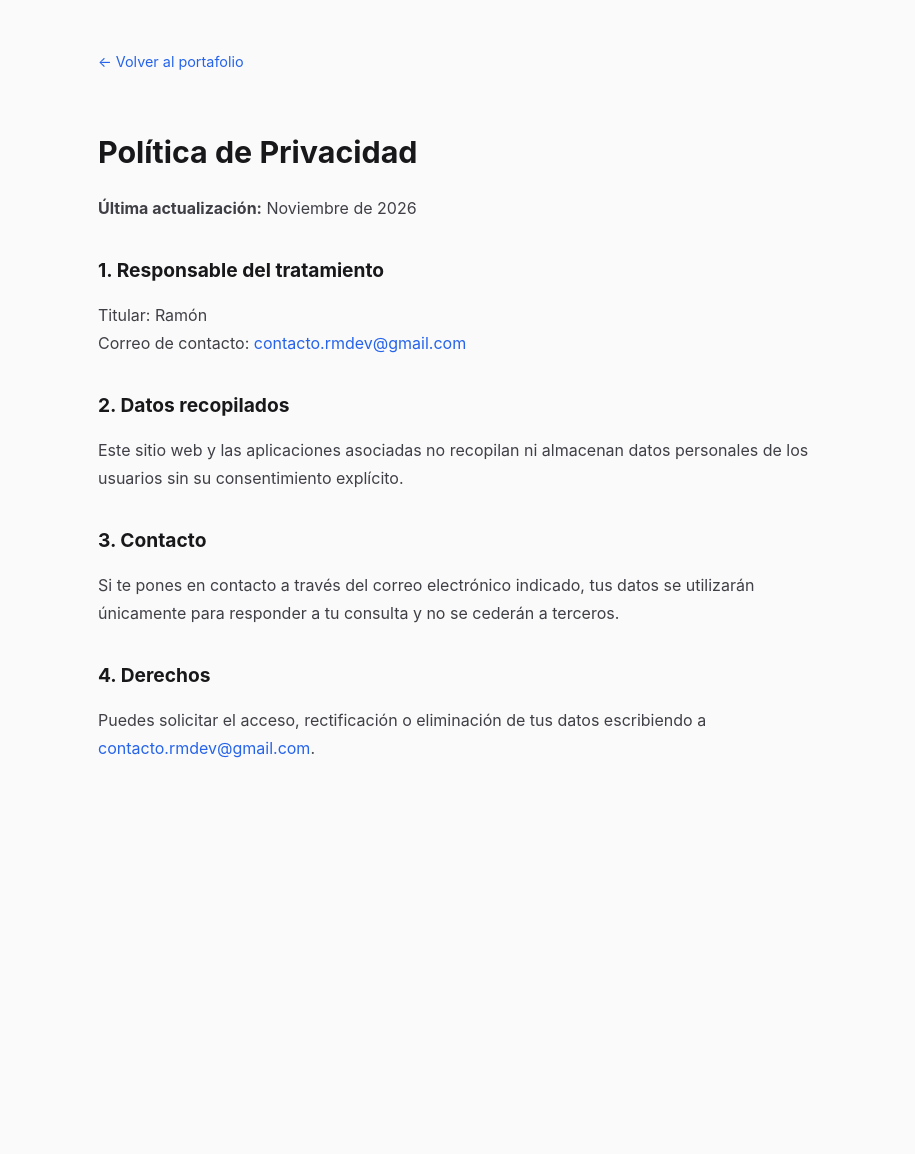
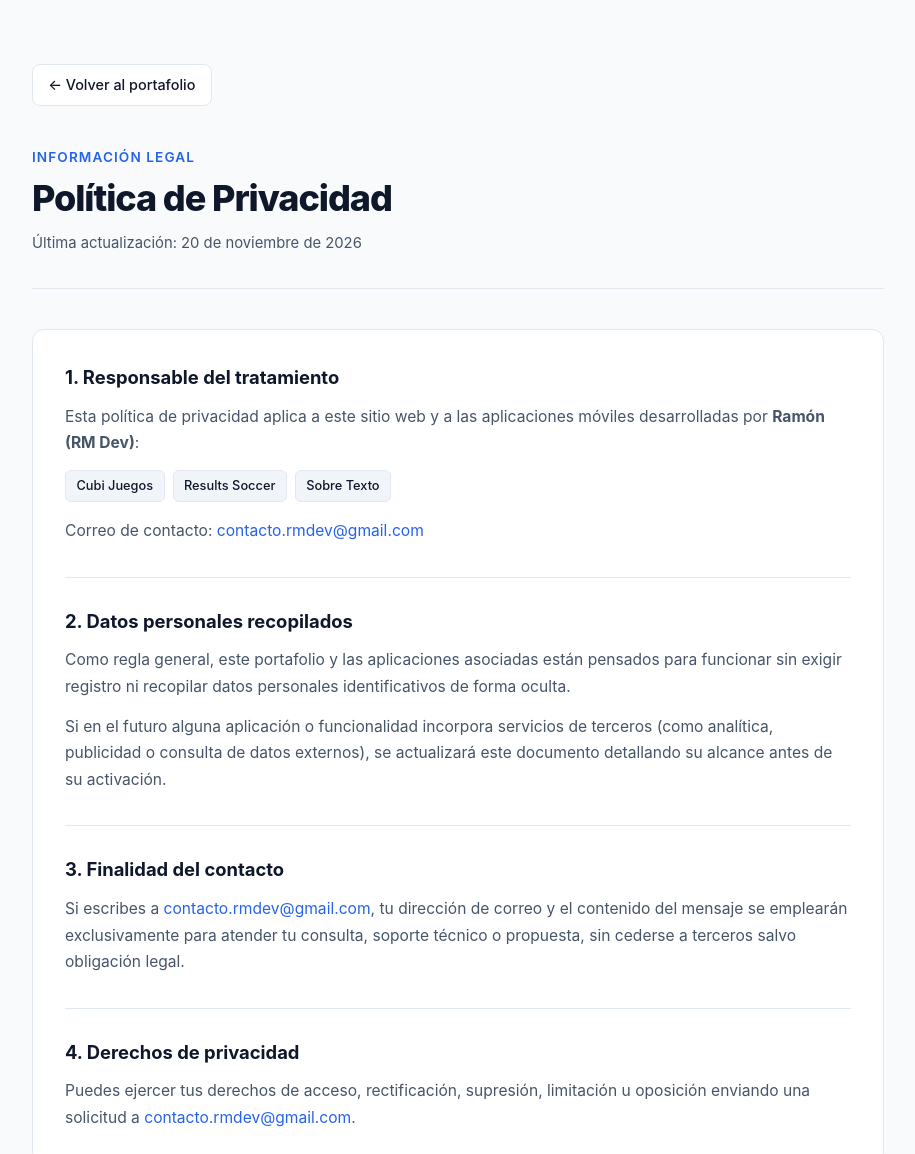
Before and after one commit to rmdevcontacto/rmdevcontacto.github.io, a plain HTML site: page privacidad.html in a window 1280 px wide. Shown: the top 1154 px of the page, without its empty margins (182-1097 px from the left). Before the commit the page ends 826 px from the top, so only its background shows below. Drawn offline with Linux system fonts and the light colour scheme.

Commit message:
Update privacidad.html

```diff
--- a/privacidad.html
+++ b/privacidad.html
@@ -3,43 +3,237 @@
 <head>
   <meta charset="UTF-8" />
   <meta name="viewport" content="width=device-width, initial-scale=1.0" />
-  <title>Política de Privacidad — Ramón</title>
+  <title>Política de Privacidad — Ramón · RM Dev</title>
+  <meta name="description" content="Política de privacidad de Ramón (RM Dev) y sus aplicaciones para Android: Cubi Juegos, Results Soccer y Sobre Texto." />
   <style>
+    :root {
+      --bg: #f8fafc;
+      --surface: #ffffff;
+      --text: #0f172a;
+      --muted: #475569;
+      --border: #e2e8f0;
+      --accent: #2563eb;
+      --accent-hover: #1d4ed8;
+      --tag-bg: #f1f5f9;
+    }
+
+    @media (prefers-color-scheme: dark) {
+      :root {
+        --bg: #0b0f19;
+        --surface: #111827;
+        --text: #f8fafc;
+        --muted: #94a3b8;
+        --border: #1e293b;
+        --accent: #3b82f6;
+        --accent-hover: #60a5fa;
+        --tag-bg: #1e293b;
+      }
+    }
+
+    * { box-sizing: border-box; margin: 0; padding: 0; }
+
     body {
-      font-family: -apple-system, BlinkMacSystemFont, "Segoe UI", Roboto, sans-serif;
-      background: #fafafa;
-      color: #18181b;
+      font-family: -apple-system, BlinkMacSystemFont, "Segoe UI", Roboto, Inter, sans-serif;
+      background: var(--bg);
+      color: var(--text);
       line-height: 1.7;
-      max-width: 720px;
+      max-width: 900px;
       margin: 0 auto;
-      padding: 3rem 1.5rem;
+      padding: 4rem 1.5rem 3rem;
     }
-    h1 { font-size: 1.9rem; margin-bottom: 0.5rem; }
-    h2 { font-size: 1.2rem; margin-top: 2rem; margin-bottom: 0.5rem; }
-    p { color: #3f3f46; margin-bottom: 1rem; }
-    a { color: #2563eb; text-decoration: none; }
-    a:hover { text-decoration: underline; }
-    .back { display: inline-block; margin-bottom: 2rem; font-size: 0.9rem; }
+
+    .back-link {
+      display: inline-flex;
+      align-items: center;
+      gap: 0.4rem;
+      padding: 0.5rem 0.95rem;
+      border-radius: 8px;
+      font-size: 0.9rem;
+      font-weight: 500;
+      text-decoration: none;
+      border: 1px solid var(--border);
+      background: var(--surface);
+      color: var(--text);
+      margin-bottom: 2.5rem;
+      transition: border-color 0.15s ease, transform 0.15s ease;
+    }
+
+    .back-link:hover {
+      border-color: var(--accent);
+      transform: translateY(-1px);
+    }
+
+    header {
+      margin-bottom: 2.5rem;
+      padding-bottom: 2rem;
+      border-bottom: 1px solid var(--border);
+    }
+
+    .eyebrow {
+      font-size: 0.85rem;
+      font-weight: 600;
+      text-transform: uppercase;
+      letter-spacing: 0.08em;
+      color: var(--accent);
+      margin-bottom: 0.5rem;
+    }
+
+    h1 {
+      font-size: 2.25rem;
+      font-weight: 800;
+      letter-spacing: -0.03em;
+      line-height: 1.15;
+    }
+
+    .meta {
+      margin-top: 0.75rem;
+      color: var(--muted);
+      font-size: 0.925rem;
+    }
+
+    .doc-card {
+      background: var(--surface);
+      border: 1px solid var(--border);
+      border-radius: 12px;
+      padding: 2rem;
+    }
+
+    section + section {
+      margin-top: 2rem;
+      padding-top: 1.75rem;
+      border-top: 1px solid var(--border);
+    }
+
+    h2 {
+      font-size: 1.15rem;
+      font-weight: 700;
+      margin-bottom: 0.65rem;
+      color: var(--text);
+    }
+
+    p {
+      color: var(--muted);
+      font-size: 0.975rem;
+      margin-bottom: 0.85rem;
+    }
+
+    p:last-child {
+      margin-bottom: 0;
+    }
+
+    .apps-list {
+      display: flex;
+      gap: 0.5rem;
+      flex-wrap: wrap;
+      margin-top: 0.75rem;
+    }
+
+    .app-pill {
+      font-size: 0.8rem;
+      font-weight: 500;
+      background: var(--tag-bg);
+      color: var(--text);
+      padding: 0.25rem 0.65rem;
+      border-radius: 6px;
+      border: 1px solid var(--border);
+    }
+
+    a {
+      color: var(--accent);
+      text-decoration: none;
+    }
+
+    a:hover {
+      color: var(--accent-hover);
+      text-decoration: underline;
+    }
+
+    footer {
+      margin-top: 4rem;
+      padding-top: 1.75rem;
+      border-top: 1px solid var(--border);
+      display: flex;
+      justify-content: space-between;
+      align-items: center;
+      flex-wrap: wrap;
+      gap: 1rem;
+      color: var(--muted);
+      font-size: 0.875rem;
+    }
+
+    footer a {
+      color: var(--muted);
+    }
+
+    footer a:hover {
+      color: var(--text);
+    }
+
+    @media (max-width: 600px) {
+      .doc-card {
+        padding: 1.35rem;
+      }
+      h1 {
+        font-size: 1.85rem;
+      }
+    }
   </style>
 </head>
 <body>
 
-  <a class="back" href="index.html">← Volver al portafolio</a>
+  <a class="back-link" href="index.html">← Volver al portafolio</a>
 
-  <h1>Política de Privacidad</h1>
-  <p><strong>Última actualización:</strong> Noviembre de 2026</p>
+  <header>
+    <div class="eyebrow">Información Legal</div>
+    <h1>Política de Privacidad</h1>
+    <p class="meta">Última actualización: 20 de noviembre de 2026</p>
+  </header>
 
-  <h2>1. Responsable del tratamiento</h2>
-  <p>Titular: Ramón<br>Correo de contacto: <a href="mailto:contacto.rmdev@gmail.com">contacto.rmdev@gmail.com</a></p>
+  <main class="doc-card">
+    <section>
+      <h2>1. Responsable del tratamiento</h2>
+      <p>
+        Esta política de privacidad aplica a este sitio web y a las aplicaciones móviles desarrolladas por <strong>Ramón (RM Dev)</strong>:
+      </p>
+      <div class="apps-list">
+        <span class="app-pill">Cubi Juegos</span>
+        <span class="app-pill">Results Soccer</span>
+        <span class="app-pill">Sobre Texto</span>
+      </div>
+      <p style="margin-top: 1rem;">
+        Correo de contacto: <a href="mailto:contacto.rmdev@gmail.com">contacto.rmdev@gmail.com</a>
+      </p>
+    </section>
 
-  <h2>2. Datos recopilados</h2>
-  <p>Este sitio web y las aplicaciones asociadas no recopilan ni almacenan datos personales de los usuarios sin su consentimiento explícito.</p>
+    <section>
+      <h2>2. Datos personales recopilados</h2>
+      <p>
+        Como regla general, este portafolio y las aplicaciones asociadas están pensados para funcionar sin exigir registro ni recopilar datos personales identificativos de forma oculta.
+      </p>
+      <p>
+        Si en el futuro alguna aplicación o funcionalidad incorpora servicios de terceros (como analítica, publicidad o consulta de datos externos), se actualizará este documento detallando su alcance antes de su activación.
+      </p>
+    </section>
 
-  <h2>3. Contacto</h2>
-  <p>Si te pones en contacto a través del correo electrónico indicado, tus datos se utilizarán únicamente para responder a tu consulta y no se cederán a terceros.</p>
+    <section>
+      <h2>3. Finalidad del contacto</h2>
+      <p>
+        Si escribes a <a href="mailto:contacto.rmdev@gmail.com">contacto.rmdev@gmail.com</a>, tu dirección de correo y el contenido del mensaje se emplearán exclusivamente para atender tu consulta, soporte técnico o propuesta, sin cederse a terceros salvo obligación legal.
+      </p>
+    </section>
 
-  <h2>4. Derechos</h2>
-  <p>Puedes solicitar el acceso, rectificación o eliminación de tus datos escribiendo a <a href="mailto:contacto.rmdev@gmail.com">contacto.rmdev@gmail.com</a>.</p>
+    <section>
+      <h2>4. Derechos de privacidad</h2>
+      <p>
+        Puedes ejercer tus derechos de acceso, rectificación, supresión, limitación u oposición enviando una solicitud a <a href="mailto:contacto.rmdev@gmail.com">contacto.rmdev@gmail.com</a>.
+      </p>
+    </section>
+  </main>
+
+  <footer>
+    <span>© 2026 Ramón · RM Dev</span>
+    <a href="index.html">Inicio</a>
+  </footer>
 
 </body>
 </html>
```
